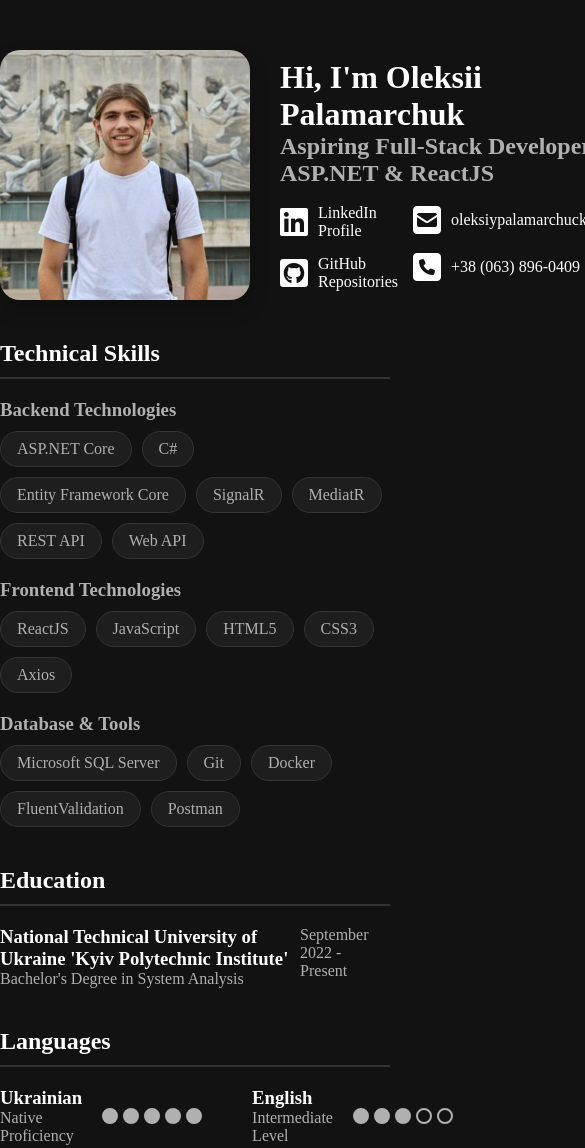
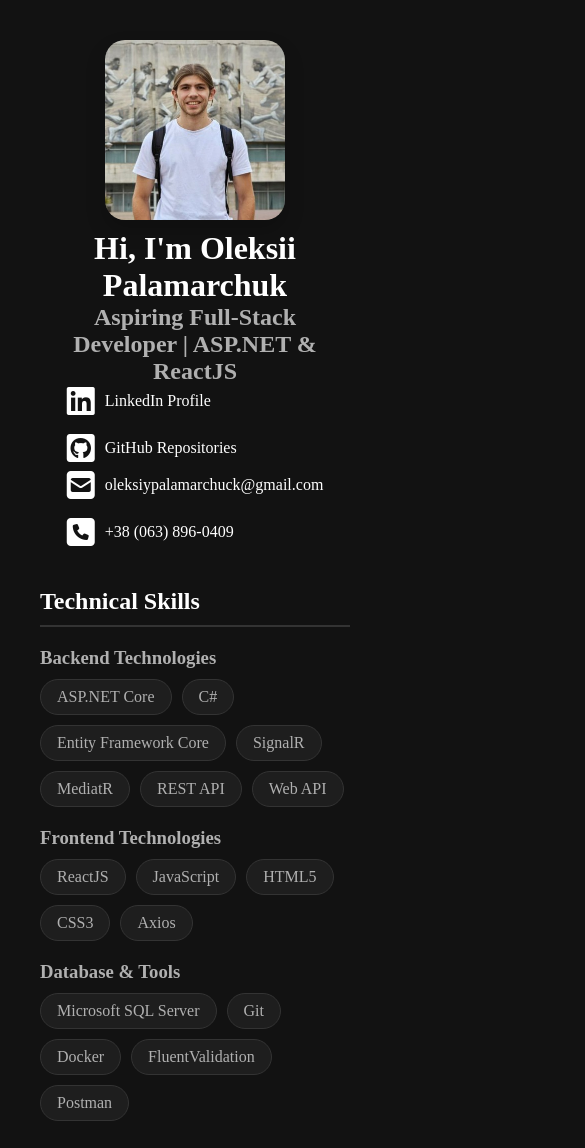
Before and after one commit to PalamarchukOleksii/palamarchukoleksii.github.io, a plain HTML site: page index.html in a window 390 px wide. Shown: the top 1148 px of the page, 585 px wide, since content can reach past the window. Drawn offline with Linux system fonts and the light colour scheme.

Commit message:
add responsiveness

```diff
--- a/styles.css
+++ b/styles.css
@@ -9,6 +9,7 @@
 * {
   padding: 0;
   margin: 0;
+  box-sizing: border-box;
 }
 
 body {
@@ -40,12 +41,17 @@ body {
   display: flex;
   flex-direction: row;
   gap: 30px;
+  flex-wrap: wrap;
+  justify-content: center;
+  align-items: center;
 }
 
 .info {
   display: flex;
   flex-direction: column;
   justify-content: space-around;
+  align-items: center;
+  text-align: center;
 }
 
 .avatar {
@@ -61,6 +67,8 @@ body {
   display: flex;
   flex-direction: row;
   gap: 15px;
+  justify-content: center;
+  flex-wrap: wrap;
 }
 
 .contacts-block {
@@ -121,6 +129,8 @@ body {
   flex-direction: row;
   justify-content: space-between;
   align-items: center;
+  flex-wrap: wrap;
+  gap: 20px;
 }
 
 .project-info {
@@ -204,3 +214,82 @@ body {
 .full {
   background-color: var(--text-secondary);
 }
+
+@media (max-width: 980px) {
+  body {
+    padding: 20px;
+  }
+
+  .main-container {
+    padding: 20px;
+  }
+
+  .first-impression-container {
+    flex-direction: column;
+    gap: 20px;
+    align-items: center;
+  }
+
+  .avatar {
+    height: 200px;
+    width: 200px;
+  }
+
+  .skills-categories {
+    gap: 30px;
+  }
+
+  .project-info {
+    width: 100%;
+  }
+
+  .projects-list {
+    flex-direction: column;
+    align-items: stretch;
+    gap: 20px;
+  }
+
+  .contacts {
+    flex-direction: column;
+    gap: 10px;
+  }
+
+  .language-list {
+    flex-direction: column;
+    gap: 20px;
+  }
+
+  .language-item {
+    flex-direction: column;
+    gap: 10px;
+    align-items: flex-start;
+  }
+}
+
+@media (max-width: 480px) {
+  .first-impression-container {
+    gap: 10px;
+  }
+
+  .avatar {
+    height: 180px;
+    width: 180px;
+  }
+
+  .skills-categories {
+    gap: 20px;
+  }
+
+  .project-info {
+    width: 100%;
+    padding: 15px;
+  }
+
+  .contacts {
+    gap: 5px;
+  }
+
+  .repo-link {
+    padding: 8px 16px;
+  }
+}
```
